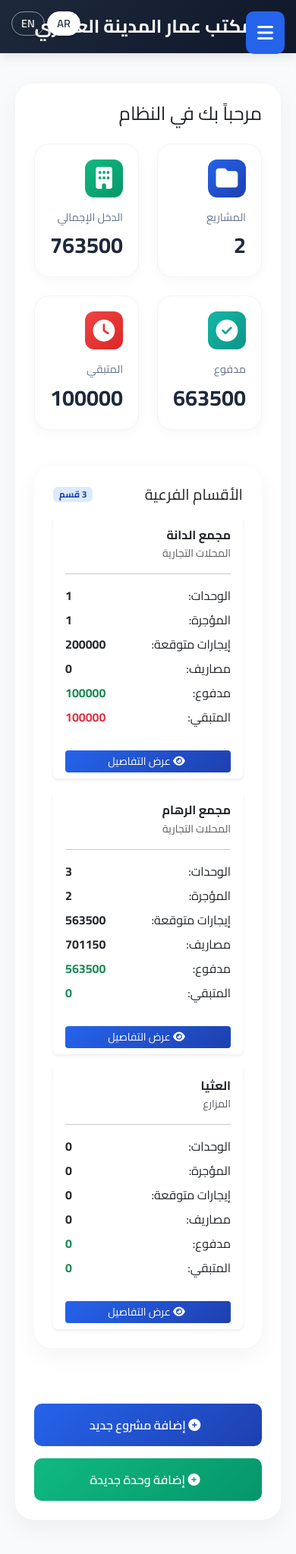
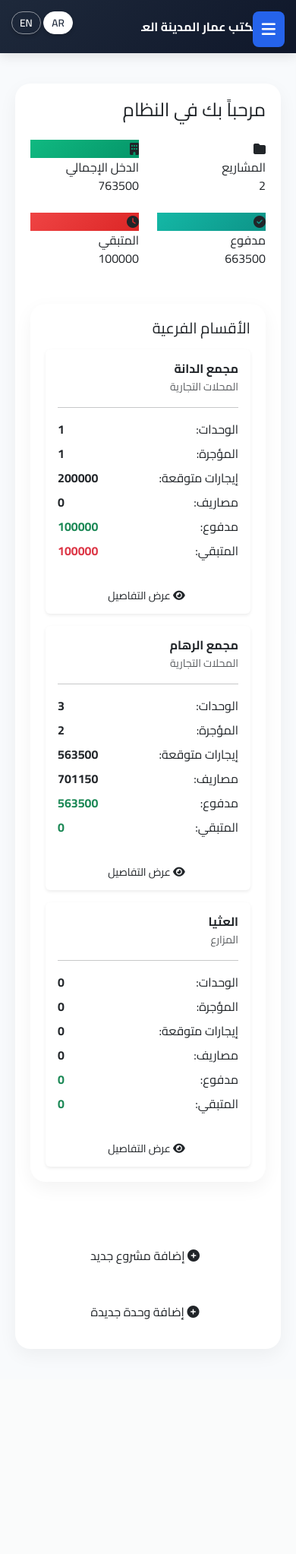
Before and after one commit to aboaj09/property_management, a Django app: page / in a window 390 px wide. Shown: the whole page at 76% size. After the commit the page ends 1738 px from the top, so only its background shows below. Run offline with Django 4.2, Linux system fonts and the light colour scheme; a user stored in the database is signed in; data comes from the database, SQL or seed files in the repository.

Commit message:
Fix tax logic and improve UI responsiveness

```diff
--- a/rentals/templates/rentals/base.html
+++ b/rentals/templates/rentals/base.html
@@ -52,15 +52,15 @@
         .language-switcher {
             position: fixed;
             top: 15px;
-            left: 15px; /* للوضع RTL يصبح اليسار هو اليمين تلقائيًا */
+            left: 15px;
             z-index: 1040;
             display: flex;
             gap: 5px;
         }
         .language-switcher .btn {
             border-radius: 20px;
-            padding: 4px 12px;
-            font-size: 0.9rem;
+            padding: 4px 10px;
+            font-size: 0.85rem;
             font-weight: 600;
             box-shadow: 0 2px 5px rgba(0,0,0,0.2);
         }
@@ -179,10 +182,10 @@
         }
         .content-card {
             background: white;
-            border-radius: 24px;
-            box-shadow: 0 10px 30px rgba(0,0,0,0.05);
-            padding: 25px;
-            margin-bottom: 25px;
+            border-radius: 20px;
+            box-shadow: 0 8px 25px rgba(0,0,0,0.05);
+            padding: 20px;
+            margin-bottom: 20px;
         }
         /* زر القائمة للشاشات الصغيرة */
         .menu-toggle {
@@ -194,14 +197,14 @@
             background: #2563eb;
             color: white;
             border: none;
-            border-radius: 10px;
-            padding: 10px 15px;
-            font-size: 1.5rem;
+            border-radius: 8px;
+            padding: 8px 12px;
+            font-size: 1.3rem;
             cursor: pointer;
         }
         @media (max-width: 992px) {
             .sidebar {
-                right: -300px;
+                right: -280px;
             }
             .sidebar.active {
                 right: 0;
@@ -213,125 +216,24 @@
                 display: block;
             }
             .navbar-custom .navbar-brand {
-                margin-right: 0; /* في الشاشات الصغيرة، لا حاجة للإزاحة */
+                margin-right: 0;
+                font-size: 1.2rem; /* تصغير حجم الخط */
+            }
+            .navbar-custom .navbar-brand i {
+                font-size: 1.5rem;
             }
         }
-        /* كروت الإحصائيات */
-        .stat-card {
-            background: white;
-            border-radius: 20px;
-            padding: 20px;
-            box-shadow: 0 5px 15px rgba(0,0,0,0.03);
-            border: 1px solid #f1f5f9;
-            transition: 0.2s;
-        }
-        .stat-card:hover {
-            transform: translateY(-5px);
-            box-shadow: 0 15px 30px rgba(37, 99, 235, 0.1);
-        }
-        .stat-icon {
-            width: 50px;
-            height: 50px;
-            background: linear-gradient(135deg, #2563eb, #1e40af);
-            border-radius: 12px;
-            display: flex;
-            align-items: center;
-            justify-content: center;
-            margin-bottom: 15px;
-        }
-        .stat-icon i {
-            font-size: 1.8rem;
-            color: white;
-        }
-        .stat-label {
-            color: #64748b;
-            font-size: 0.9rem;
-            font-weight: 500;
-            margin-bottom: 5px;
-        }
-        .stat-value {
-            color: #1e293b;
-            font-size: 1.8rem;
-            font-weight: 700;
-        }
-        /* الجداول */
-        .table-custom {
-            background: white;
-            border-radius: 20px;
-            overflow: hidden;
-            box-shadow: 0 5px 20px rgba(0,0,0,0.03);
-        }
-        .table-custom thead {
-            background: #f8fafc;
-            border-bottom: 2px solid #e2e8f0;
-        }
-        .table-custom th {
-            color: #475569;
-            font-weight: 600;
-            padding: 15px;
-        }
-        .table-custom td {
-            padding: 12px 15px;
-            vertical-align: middle;
-            border-bottom: 1px solid #f1f5f9;
-        }
-        .table-custom tbody tr:hover {
-            background: #f8fafc;
-        }
-        /* الأزرار */
-        .btn-custom {
-            border-radius: 10px;
-            padding: 8px 16px;
-            font-weight: 600;
-            transition: 0.2s;
-        }
-        .btn-custom:hover {
-            transform: translateY(-2px);
-        }
-        .btn-primary-custom {
-            background: linear-gradient(135deg, #2563eb, #1e40af);
-            color: white;
-            border: none;
-        }
-        .btn-primary-custom:hover {
-            background: linear-gradient(135deg, #1d4ed8, #1e3a8a);
-        }
-        .btn-success-custom {
-            background: linear-gradient(135deg, #10b981, #059669);
-            color: white;
-            border: none;
-        }
-        .btn-warning-custom {
-            background: linear-gradient(135deg, #f59e0b, #d97706);
-            color: white;
-            border: none;
-        }
-        .btn-danger-custom {
-            background: linear-gradient(135deg, #ef4444, #dc2626);
-            color: white;
-            border: none;
-        }
-        .badge-custom {
-            padding: 5px 12px;
-            border-radius: 20px;
-            font-size: 0.8rem;
-            font-weight: 600;
-        }
-        .badge-success-custom {
-            background: #d1fae5;
-            color: #065f46;
-        }
-        .badge-warning-custom {
-            background: #fed7aa;
-            color: #92400e;
-        }
-        .badge-danger-custom {
-            background: #fee2e2;
-            color: #b91c1c;
-        }
-        .badge-info-custom {
-            background: #dbeafe;
-            color: #1e40af;
+        @media (max-width: 576px) {
+            .navbar-custom .navbar-brand {
+                font-size: 1rem; /* تصغير إضافي للشاشات الصغيرة جداً */
+                white-space: nowrap;
+                overflow: hidden;
+                text-overflow: ellipsis;
+                max-width: 180px;
+            }
+            .navbar-custom .navbar-brand i {
+                font-size: 1.2rem;
+            }
         }
     </style>
 </head>
```
Also changed, not shown: other parts of rentals/templates/rentals/base.html (+23 -21 lines).
